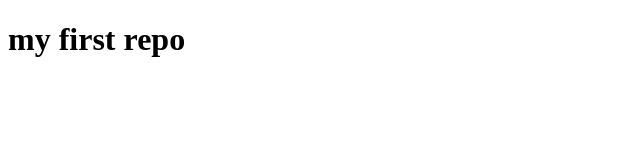
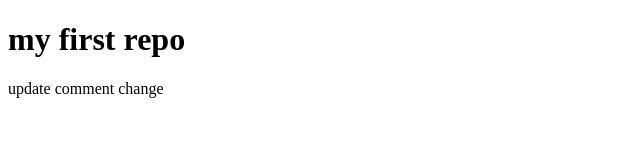
Before and after one commit to Georgemisionready/my-first-repo, a plain HTML site: page index.html in a window 1280 px wide. Shown: the whole page, without its empty margins (0-640 px from the left). Drawn offline with Linux system fonts and the light colour scheme.

Commit message:
Add paragraph with update comment to index.html

```diff
--- a/index.html
+++ b/index.html
@@ -7,6 +7,7 @@
 </head>
 <body>
     <h1> my first repo</h1>
+    <p> update comment change </p>
 
 </body>
 </html>
```
